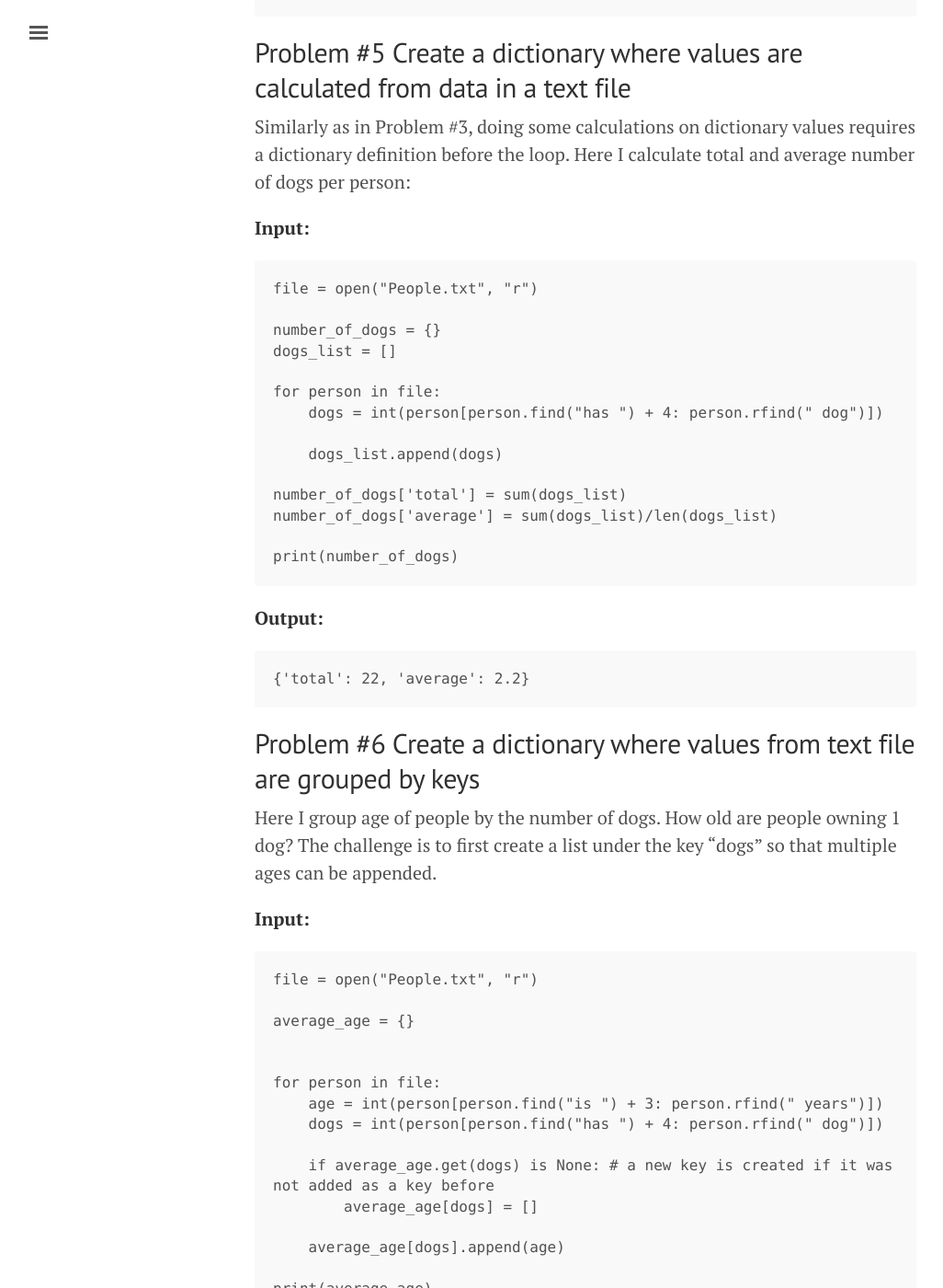
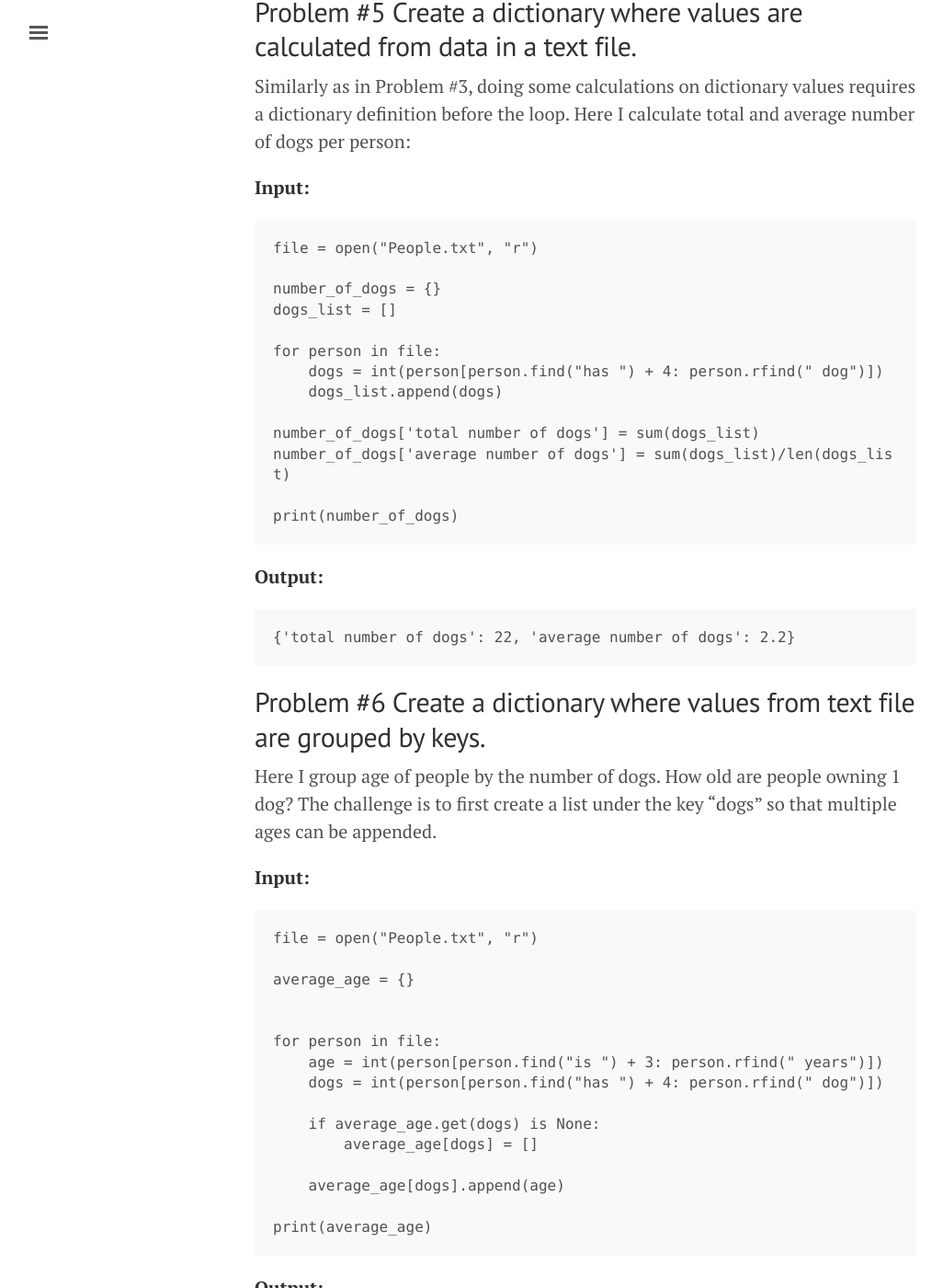
Before and after one commit to dorotamierzwa/dorotamierzwa.github.io, a Jekyll site: the page built from _posts/2017-11-05-Lists-dictionaries-for-loop-problems.md, in a window 1280 px wide and 1400 px high, scrolled down 4595 px. Shown: the whole window at 92% size, without its empty margins (3-1029 px from the left). Built offline with Jekyll 4.4.1, drawn with Linux system fonts in a browser that asks for light colours; some of the changed text lies outside the part shown.

Commit message:
typos in the for loops post

````diff
--- a/_posts/2017-11-05-Lists-dictionaries-for-loop-problems.md
+++ b/_posts/2017-11-05-Lists-dictionaries-for-loop-problems.md
@@ -5,7 +5,7 @@ title: Python - Lists, dictionaries & for-loops problems
 
 
 List and dictionaries with for loops is where Python gets tricky for beginners for the first time. It certainly did for me.
-There were exercises that I did wrong every time I attempted them and it didn’t even occur to me that I am overseeing the same things repetitively. Only after writing them down and describing the solutions I used, I was able to match the problem with a solution AND understand it. Before I just moved quickly between exercises without giving the solution too much, thought which of the 20 trials was successful.
+There were exercises that I did wrong every time I attempted them and it didn’t even occur to me that I am overseeing the same things repetitively. Only after writing them down and describing the solutions I used, I was able to match the problem with a solution AND understand it. Before I just moved quickly between exercises without giving the solution too much thought, which of the 20 trials was successful.
 
 Each time the problems appeared when working with some text data in a file where I needed to iterate through each line. I worked out the examples based on a simple People.txt file:
 
@@ -69,7 +69,7 @@ print(people)
 ```
 **Output:**
 ```
-[{'name': 'Greta', 'age': '31'}, {'name': 'Greta', 'age': '31'}, {'name': 'Greta', 'age': '31'}, ….]
+[{'name': 'Greta', 'age': '31'}, {'name': 'Greta', 'age': '31'}, {'name': 'Greta', 'age': '31'}, …]
 ```
 
 This code also doesn’t bring expected result. I get the right number of dictionaries but again, with data from the last list created. That mistake can be also put down to the same issue - what and when goes in or outside the loop. Here I create the dictionary first and then start the loop. With each iteration, *people* list with information about first *person* becomes overwritten by information about second *person* etc. The key here is to create a new dictionary for each person - with every loop. At the end of the loop *age_dict* is added to people list. Now it’s ok to create a completely new dictionary, add data about other person, append to the people list and start the loop again. Finally the desired result:
@@ -92,7 +92,7 @@ print(people)
 **Output:**
 
 ```
-[{'name': 'Anne', 'age': '23'}, {'name': 'John', 'age': '34'}, {'name': 'Ted', 'age': '22'}, {'name': 'Lisa', 'age': '27'}, {'name': 'Ron', 'age': ’17’},….]
+[{'name': 'Anne', 'age': '23'}, {'name': 'John', 'age': '34'}, {'name': 'Ted', 'age': '22'}, {'name': 'Lisa', 'age': '27'}, {'name': 'Ron', 'age': ’17’},…]
 ```
 
 
@@ -119,7 +119,7 @@ print(dictionary)
 {'Anne': '7 ', 'John': '5 ', 'Ted': '0 ', 'Lisa': '2 ', 'Ron': ‘1, … }
 ```
 
-## Problem #4 Create strings with data from a dictionary
+## Problem #4 Create strings with data from a dictionary.
 
 An inverse problem is to extract data from *dictionary* created in Problem #3 and write full sentences. This turns out to be simple with just two lines of code and .items() method, that produces list of tuples with two values.
 
@@ -134,10 +134,10 @@ for key, value in dictionary.items():
 Anne lives with 7 dogs.
 John lives with 5 dogs.
 Ted lives with 0 dogs.
-….
+…
 ```
 
-## Problem #5 Create a dictionary where values are calculated from data in a text file
+## Problem #5 Create a dictionary where values are calculated from data in a text file.
 
 Similarly as in Problem #3, doing some calculations on dictionary values requires a dictionary definition before the loop. Here I calculate total and average number of dogs per person:
 
@@ -150,20 +150,19 @@ dogs_list = []
 
 for person in file:
     dogs = int(person[person.find("has ") + 4: person.rfind(" dog")])
-
     dogs_list.append(dogs)
 
-number_of_dogs['total'] = sum(dogs_list)
-number_of_dogs['average'] = sum(dogs_list)/len(dogs_list)
+number_of_dogs['total number of dogs'] = sum(dogs_list)
+number_of_dogs['average number of dogs'] = sum(dogs_list)/len(dogs_list)
 
 print(number_of_dogs)
 ```
 **Output:**
 ```
-{'total': 22, 'average': 2.2}
+{'total number of dogs': 22, 'average number of dogs': 2.2}
 ```
 
-## Problem #6 Create a dictionary where values from text file are grouped by keys
+## Problem #6 Create a dictionary where values from text file are grouped by keys.
 
 Here I group age of people by the number of dogs. How old are people owning 1 dog? The challenge is to first create a list under the key “dogs” so that multiple ages can be appended.
 
@@ -178,7 +177,7 @@ for person in file:
     age = int(person[person.find("is ") + 3: person.rfind(" years")])
     dogs = int(person[person.find("has ") + 4: person.rfind(" dog")])
 
-    if average_age.get(dogs) is None: # a new key is created if it was not added as a key before
+    if average_age.get(dogs) is None:
         average_age[dogs] = []
 
     average_age[dogs].append(age)
````
Also changed, not shown: other parts of _posts/2017-11-05-Lists-dictionaries-for-loop-problems.md (+2 -2 lines).
